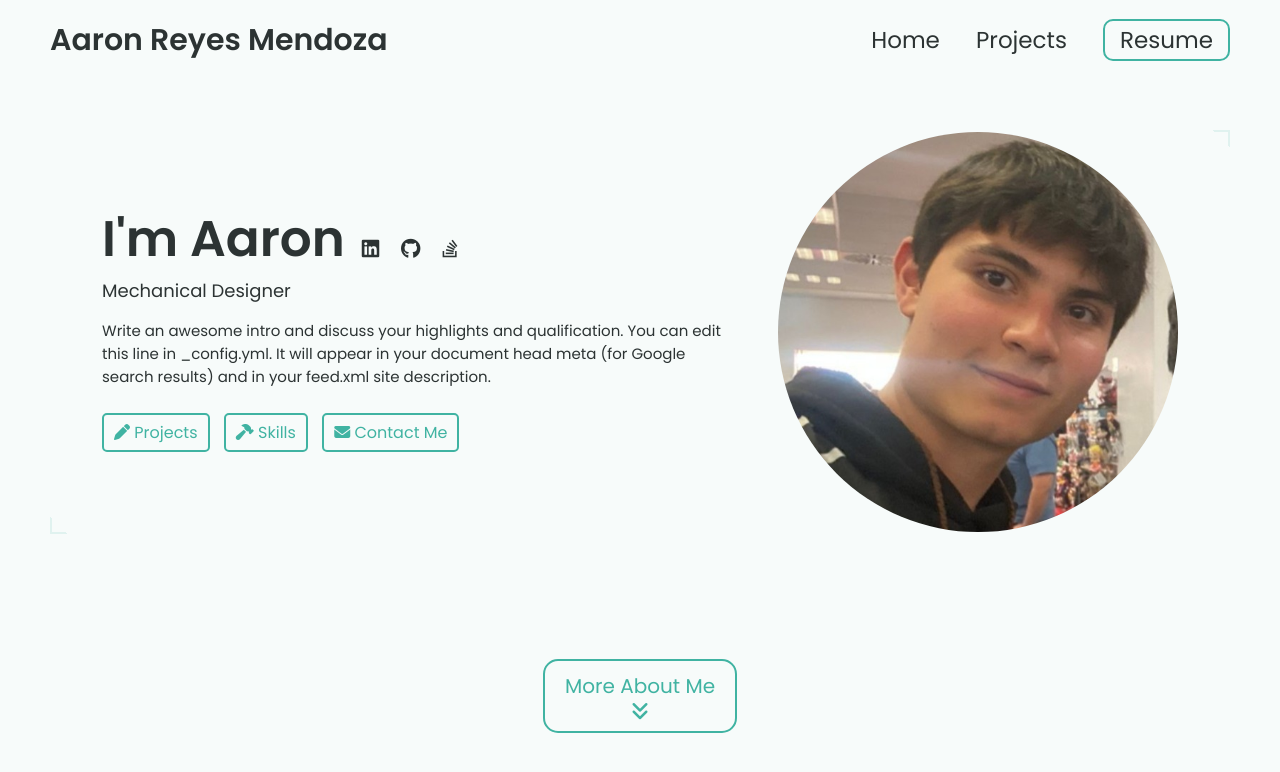
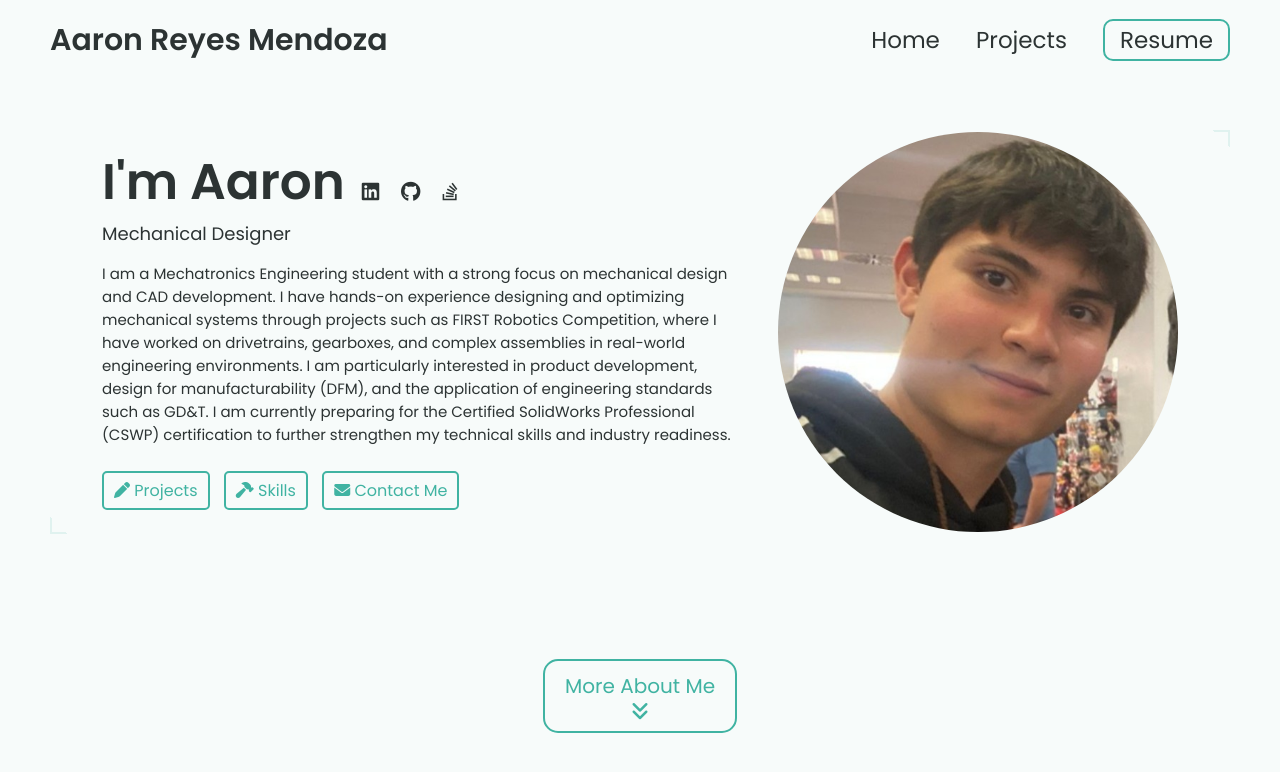
Before and after one commit to Ramdark12/Aaron.github.io, a Jekyll site: the page built from index.html, in a window 1280 px wide and 900 px high. Shown: the top 772 px of the window. Built offline with Jekyll 4.4.1, drawn with Linux system fonts in a browser that asks for light colours.

Commit message:
Update _config.yml

```diff
--- a/_config.yml
+++ b/_config.yml
@@ -7,7 +7,7 @@
 
 # Main Page Setup
 
-title: Aaron Reyes Mendoza's Portfolio # This is what shows up in the tab of the browser
+title: Aaron Reyes's Portfolio # This is what shows up in the tab of the browser
 
 
 
@@ -15,9 +15,11 @@ title: Aaron Reyes Mendoza's Portfolio # This is what shows up in the tab of the
 name: Aaron Reyes Mendoza
 headline: Mechanical Designer
 description: >- # dont remove this line. this will ignore all new lines until the next section
- Write an awesome intro and discuss your highlights and qualification. You can edit this
-  line in _config.yml. It will appear in your document head meta (for
-  Google search results) and in your feed.xml site description.
+  I am a Mechatronics Engineering student with a strong focus on mechanical design and CAD development.
+  I have hands-on experience designing and optimizing mechanical systems through projects such as FIRST Robotics Competition,
+  where I have worked on drivetrains, gearboxes, and complex assemblies in real-world engineering environments.
+  I am particularly interested in product development, design for manufacturability (DFM), and the application of engineering standards such as GD&T.
+  I am currently preparing for the Certified SolidWorks Professional (CSWP) certification to further strengthen my technical skills and industry readiness.
 
 # Place your profile image in /assets/images/profile-image/folder and edit the file name
 profile_image: assets/images/profile-image/Image_1.jpeg
```
